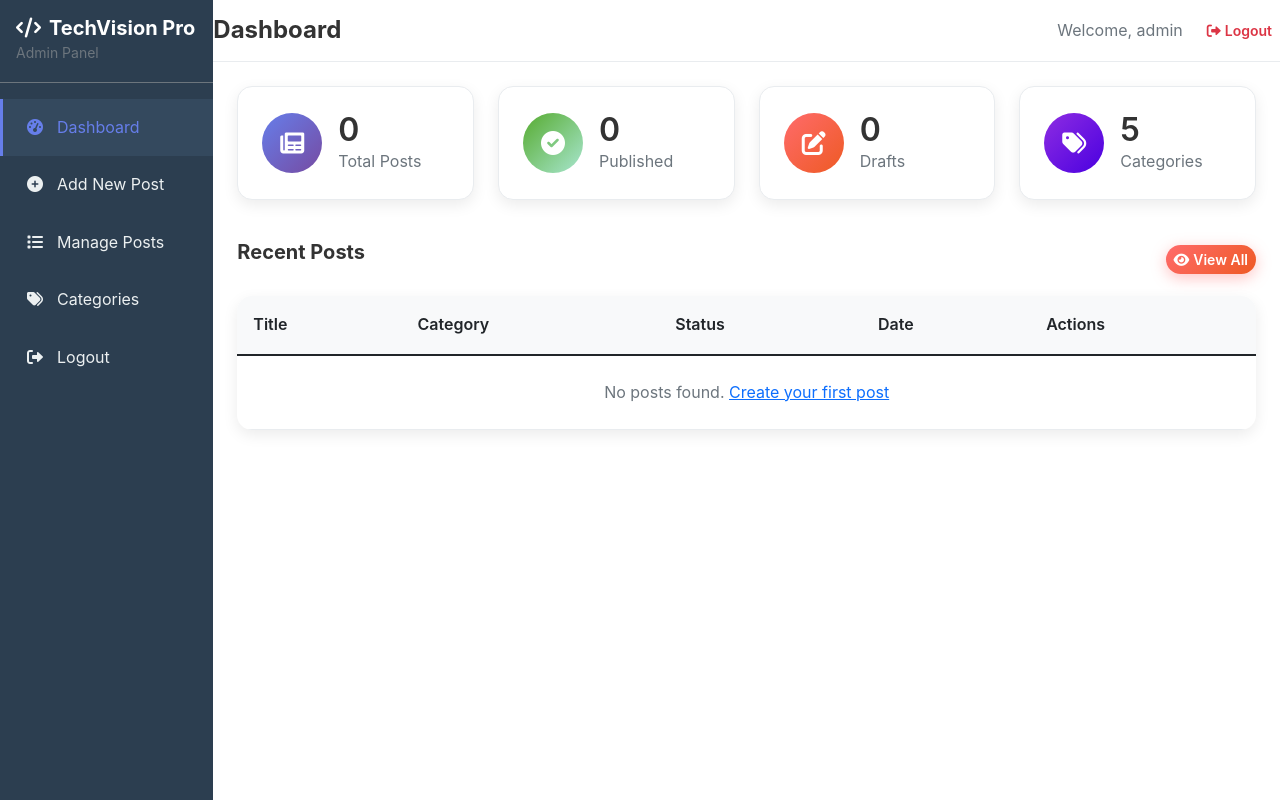
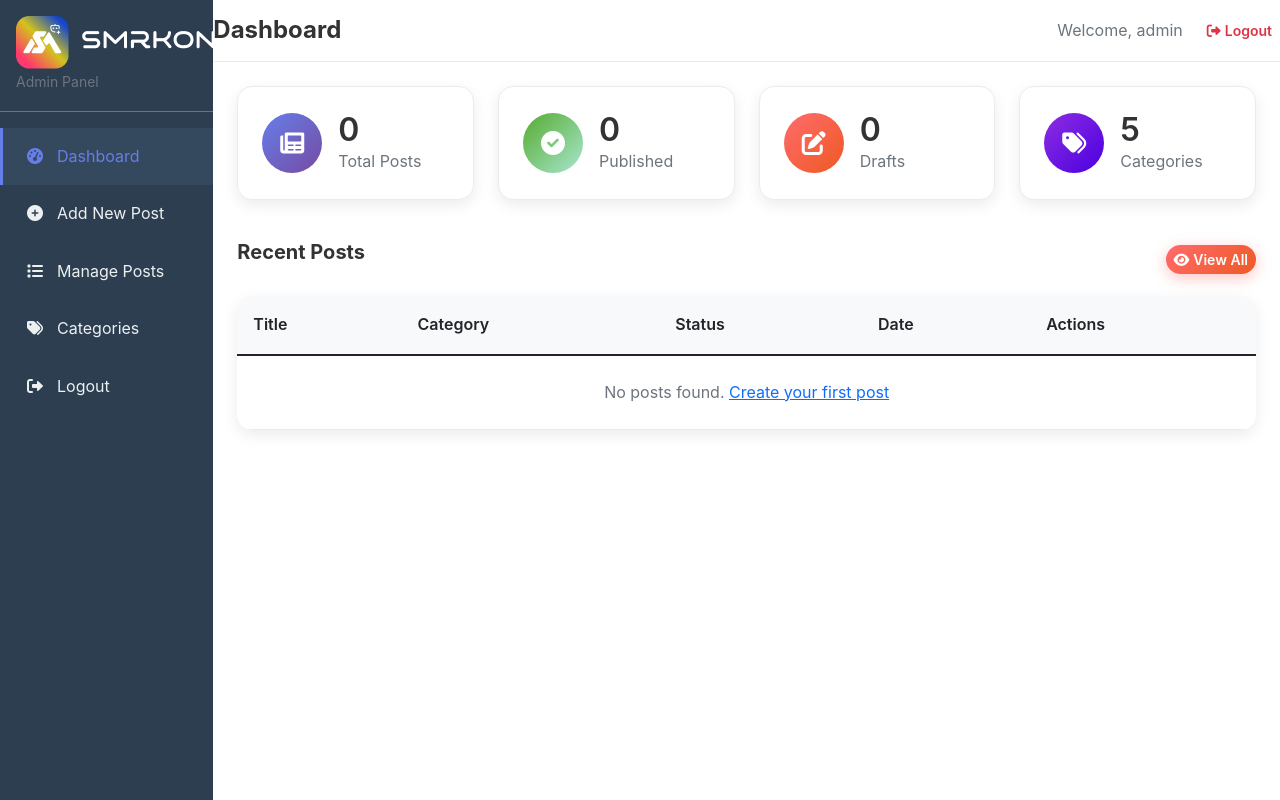
Before and after one commit to Smrkonova/Blog-Dashboard, a PHP site: page /admin/dashboard.php in a window 1280 px wide. Run offline with PHP 8.4, Linux system fonts and the light colour scheme; a user stored in the database is signed in; data comes from the database, SQL or seed files in the repository; data that the repository does not hold is empty.

Commit message:
first commit

```diff
--- a/admin/dashboard.php
+++ b/admin/dashboard.php
@@ -143,7 +143,7 @@ $recent_posts = $stmt->fetchAll(PDO::FETCH_ASSOC);
                 <div class="admin-sidebar">
                     <div class="p-3 border-bottom border-secondary">
                         <h5 class="text-white mb-0">
-                            <i class="fas fa-code me-2"></i>TechVision Pro
+                        <img src="../assets/sm-logo.png" alt="">
                         </h5>
                         <small class="text-muted">Admin Panel</small>
                     </div>
```
Also changed, not shown: assets/sm-logo.png (added).
